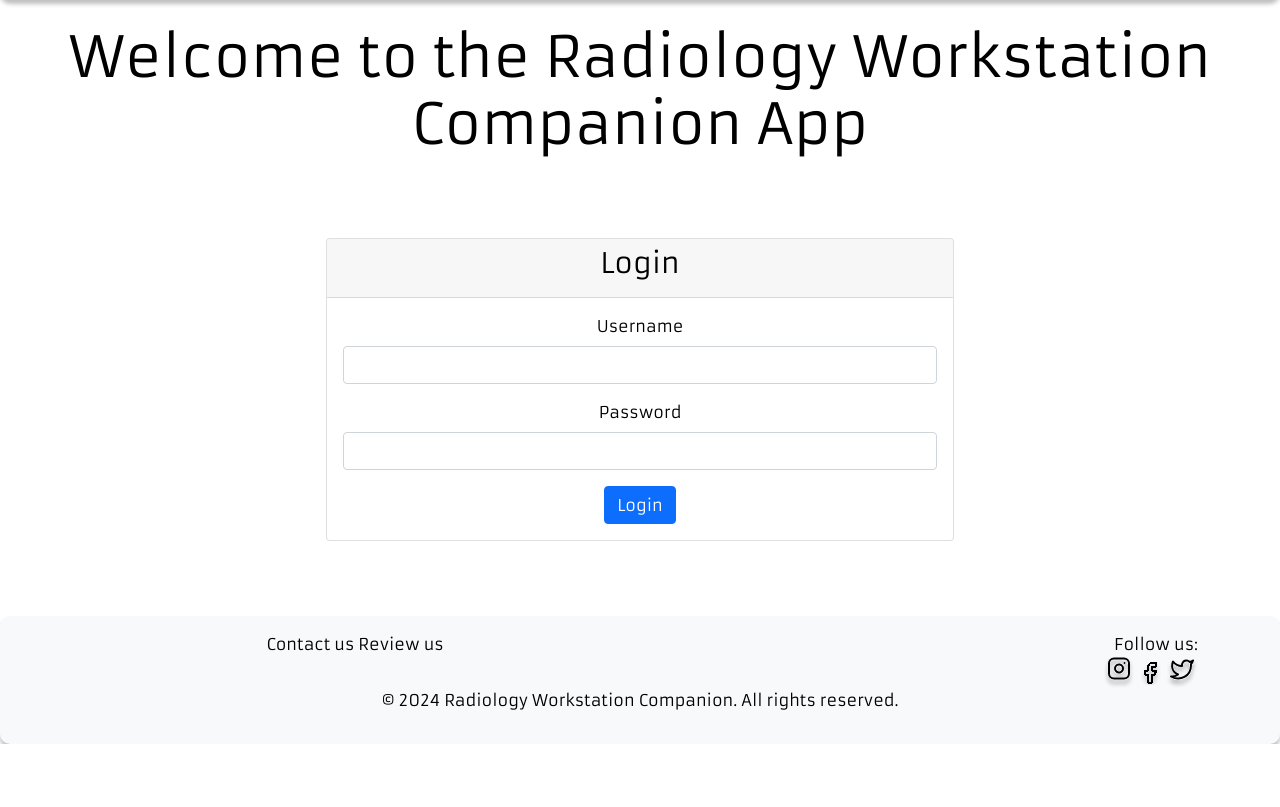
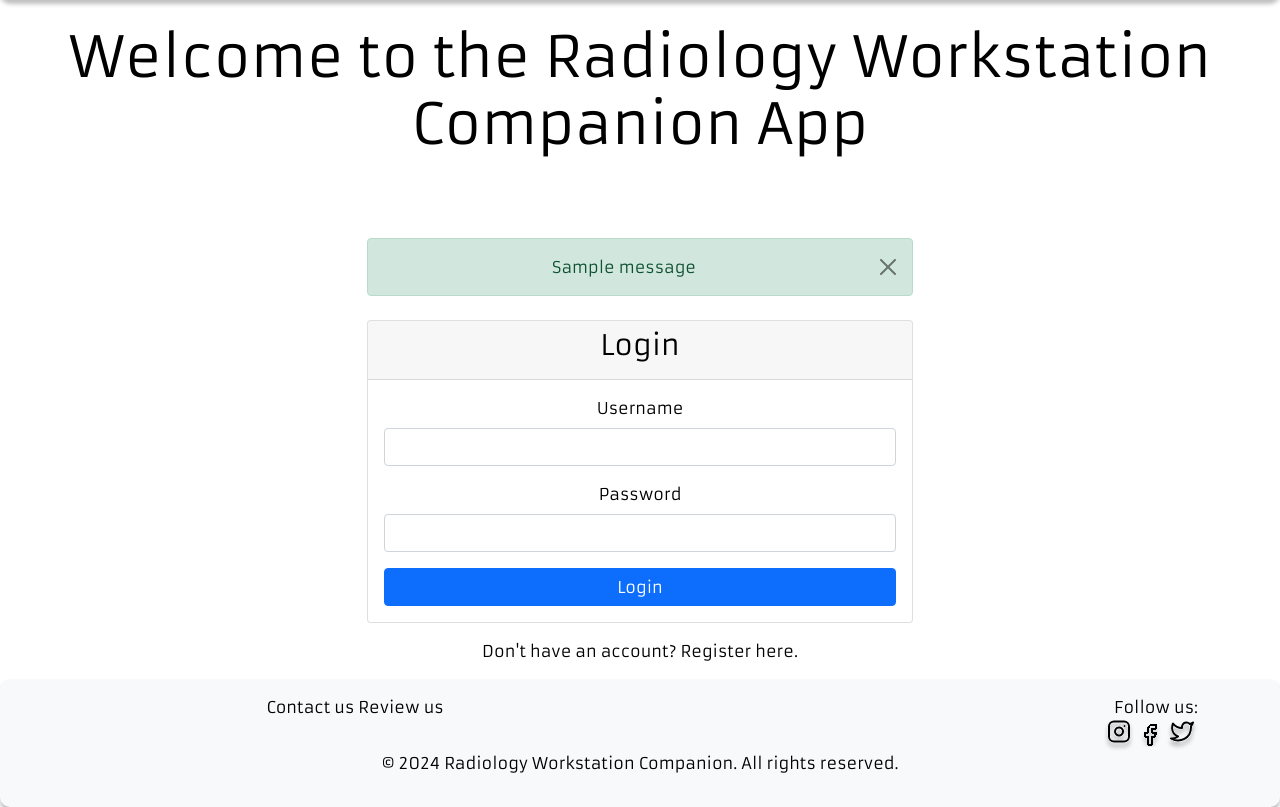
Before and after one commit to visit-www/ws_companion, a Flask app: page /login in a window 1280 px wide. Shown: the part 56-863 px from the top of the page. Before the commit the page ends 800 px from the top, so only its background shows below. Run offline with Flask 3, Linux system fonts and the light colour scheme; one stand-in notice (Sample message) is shown.

Commit message:
update login.html to ensure proper message on succes and failure. update login.html to ensure that there is register now link update register.html to ensure proper flash message handling.

```diff
--- a/app.py
+++ b/app.py
@@ -53,30 +53,40 @@ def load_user(user_id):
 @app.route('/register', methods=['GET', 'POST'])
 def register():
     if request.method == 'POST':
-        username = request.form['username']
-        password = request.form['password']
-        hashed_password = generate_password_hash(password, method='pbkdf2:sha256')
+        username = request.form['username'].strip()
+        password = request.form['password'].strip()
 
-        new_user = User(username=username, password=hashed_password, is_paid=False)  # Default is unpaid
-        db.session.add(new_user)
-        db.session.commit()
-        flash('Registration successful! Please log in.', 'success')
-        return redirect(url_for('login'))
+        # Check if the username already exists
+        existing_user = User.query.filter_by(username=username).first()
+        if existing_user:
+            flash('Username already exists. Please choose a different one.', 'warning')
+            return redirect(url_for('register'))
+
+        if username and password:
+            hashed_password = generate_password_hash(password, method='pbkdf2:sha256')
+            new_user = User(username=username, password=hashed_password, is_paid=False)
+            db.session.add(new_user)
+            db.session.commit()
+            flash('Registration successful! Please log in.', 'success')
+            return redirect(url_for('login'))
+        else:
+            flash('Both fields are required.', 'danger')
+
     return render_template('register.html')
 
 @app.route('/login', methods=['GET', 'POST'])
 def login():
     if request.method == 'POST':
-        username = request.form['username']
-        password = request.form['password']
+        username = request.form['username'].strip()
+        password = request.form['password'].strip()
         user = User.query.filter_by(username=username).first()
 
         if user and check_password_hash(user.password, password):
             login_user(user)
-            flash('Login successful!', 'success')
+            flash('Login successful! Welcome back.', 'success')
             return redirect(url_for('index'))
         else:
-            flash('Login failed. Check your username and password.', 'danger')
+            flash('Login failed. Please check your username and password and try again.', 'danger')
 
     return render_template('login.html')
 
--- a/static/css/style.css
+++ b/static/css/style.css
@@ -93,3 +93,14 @@
     border-radius: 10px;
     background-color: #d9d9d9;
     padding: 10
+}
+
+ /* Custom toast background color */
+ .custom-toast {
+    background-color: #28a745; /* Bootstrap's 'success' green color */
+}
+
+/* Ensure text is visible */
+.custom-toast .toast-body {
+    color: #fff;
+}
--- a/templates/login.html
+++ b/templates/login.html
@@ -1,11 +1,24 @@
 {% extends "base.html" %}
-
-{% block title %}Login - Radiology Workstation Companion{% endblock %}
-
 {% block content %}
+<div class="container mt-5">
     <div class="row justify-content-center">
         <div class="col-md-6">
-            <div class="card mt-5">
+            <!-- Display Flashed Messages -->
+            {% with messages = get_flashed_messages(with_categories=true) %}
+                {% if messages %}
+                    <div class="mb-4">
+                        {% for category, message in messages %}
+                            <div class="alert alert-{{ category }} alert-dismissible fade show" role="alert">
+                                {{ message }}
+                                <button type="button" class="btn-close" data-bs-dismiss="alert" aria-label="Close"></button>
+                            </div>
+                        {% endfor %}
+                    </div>
+                {% endif %}
+            {% endwith %}
+
+            <!-- Login Form -->
+            <div class="card">
                 <div class="card-header text-center">
                     <h3>Login</h3>
                 </div>
@@ -19,10 +32,16 @@
                             <label for="password" class="form-label">Password</label>
                             <input type="password" class="form-control" id="password" name="password" required>
                         </div>
-                        <button type="submit" class="btn btn-primary btn-block">Login</button>
+                        <button type="submit" class="btn btn-primary w-100">Login</button>
                     </form>
                 </div>
             </div>
+
+            <!-- Registration Link -->
+            <div class="mt-3 text-center">
+                <p>Don't have an account? <a href="{{ url_for('register') }}">Register here</a>.</p>
+            </div>
         </div>
     </div>
+</div>
 {% endblock %}
```
Also changed, not shown: templates/index.html (+34 -0 lines), templates/register.html (+24 -2 lines), radiology.db, 2 other files.
